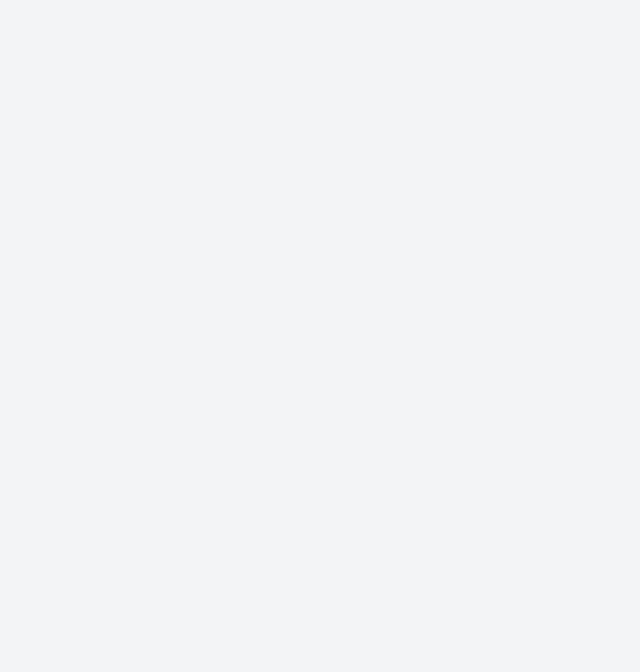
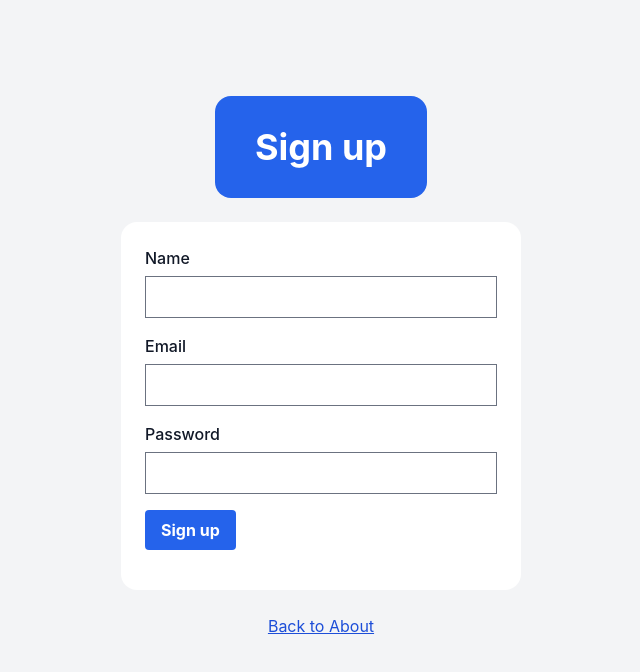
Before and after one commit to Oasis-NEU/f26-group-8, a React (Vite) app: page /signup in a window 1280 px wide. Before the commit this address had no page. Shown: the top 672 px of the page, without its empty margins (319-959 px from the left). Built offline with nearby package versions, Linux system fonts and the light colour scheme.

Commit message:
Added Border Radiuses so the boxes are not rounded. Added a Signup page which resuses the btn primary index CSS style and redirects you to a new link and page. Made the sign up page.

```diff
--- a/src/App.jsx
+++ b/src/App.jsx
@@ -1,6 +1,7 @@
 import { Routes, Route, Navigate } from 'react-router'
 import About from './pages/About.jsx'
 import Login from './pages/Login.jsx'
+import Signup from './pages/Signup.jsx'
 
 function App() {
   return (
@@ -8,6 +9,7 @@ function App() {
       <Route path="/" element={<Navigate to="/about" />} />
       <Route path="/about" element={<About />} />
       <Route path="/login" element={<Login />} />
+      <Route path="/signup" element={<Signup />} />
     </Routes>
   )
 }
--- a/src/index.css
+++ b/src/index.css
@@ -37,6 +37,7 @@ body {
   font-weight: bold;
   padding: 24px 40px;
   margin-bottom: 24px;
+  border-radius: 16px;
 }
 
 .btn-primary {
@@ -45,6 +46,7 @@ body {
   font-weight: bold;
   padding: 8px 16px;
   cursor: pointer;
+  border-radius: 4px;
 }
 
 .btn-primary:hover {
@@ -57,6 +59,8 @@ body {
   position: absolute;
   top: 24px;
   right: 24px;
+  display: flex;
+  gap: 12px;
 }
 
 /* ---------- Login page ---------- */
@@ -66,12 +70,14 @@ body {
   max-width: 400px;
   background-color: white;
   padding: 24px;
+  border-radius: 16px;
 }
 
 .card label {
   display: block;
   font-weight: 500;
   margin-bottom: 6px;
+  border-radius: 4px;
 }
 
 .card input {
@@ -112,6 +118,7 @@ body {
   padding: 100px 32px;
   margin-bottom: 48px;
   min-height: 400px;
+  border-radius: 16px;
 }
 
 .banner-title {
@@ -153,6 +160,7 @@ body {
   flex: 1;
   background-color: white;
   padding: 24px;
+  border-radius: 16px;
 }
 
 .column h3 {
--- a/src/pages/About.jsx
+++ b/src/pages/About.jsx
@@ -22,9 +22,14 @@ const features = [
 function About() {
     return (
         <div className="page">
-            <Link to="/login" className="btn-primary top-right">
-                Log in
-            </Link>
+            <div className="top-right">
+                <Link to="/signup" className="btn-primary">
+                    Sign up
+                </Link>
+                <Link to="/login" className="btn-primary">
+                    Log in
+                </Link>
+            </div>
             <header className="banner">
                 <h1 className="banner-title">About Us</h1>
                 <p className="banner-subtitle">A Northeastern Oasis Project...</p>
--- /dev/null
+++ b/src/pages/Signup.jsx
@@ -0,0 +1,37 @@
+import { useState } from 'react';
+import { Link } from 'react-router';
+
+function Signup() {
+    const [message, setMessage] = useState('');
+
+    function handleSubmit(event) {
+        event.preventDefault();
+        const name = event.target.name.value;
+        setMessage(`Thanks for signing up, ${name}!`);
+    }
+
+    return (
+        <div className="page">
+            <h1 className="page-title">Sign up</h1>
+
+            <form onSubmit={handleSubmit} className="card">
+                <label htmlFor="name">Name</label>
+                <input id="name" name="name" type="text" autoComplete="name" required />
+
+                <label htmlFor="email">Email</label>
+                <input id="email" name="email" type="email" autoComplete="email" required />
+
+                <label htmlFor="password">Password</label>
+                <input id="password" name="password" type="password" autoComplete="new-password" required />
+
+                <button type="submit" className="btn-primary">Sign up</button>
+
+                <p role="status" className="message">{message}</p>
+            </form>
+
+            <Link to="/about" className="link">Back to About</Link>
+        </div>
+    )
+}
+
+export default Signup
```
